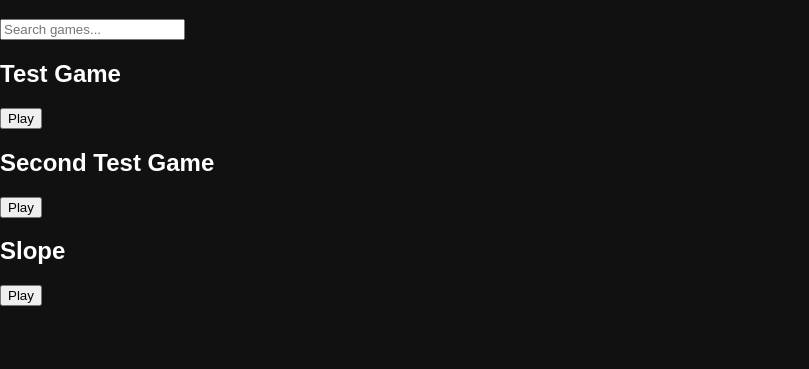
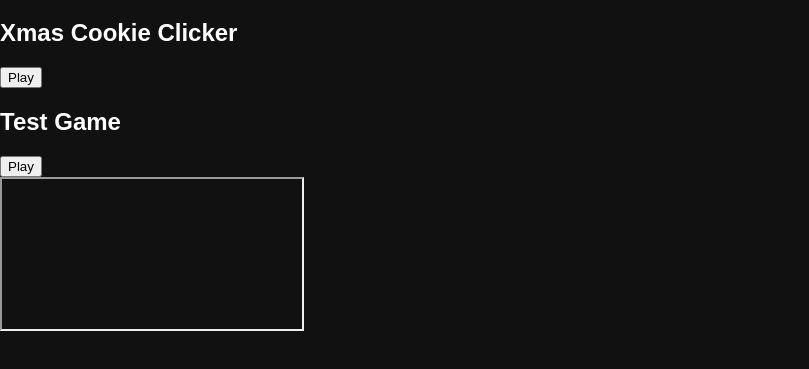
Before and after one commit to timmywan941-cmd/game-hub, a plain HTML site: page index.html in a window 1280 px wide. Shown: the part 101-470 px from the top of the page, without its empty margins (0-809 px from the left). Drawn offline with Linux system fonts and the light colour scheme.

Commit message:
Update index.html

```diff
--- a/index.html
+++ b/index.html
@@ -6,16 +6,24 @@
   <link rel="stylesheet" href="style.css">
 </head>
 <body>
-  <header class="header">
+
+  <header>
     <h1>My Game Hub</h1>
-    <input id="search" type="text" placeholder="Search games...">
   </header>
 
-  <main class="layout">
-    <!-- LEFT SIDE: GAME LIST -->
-    <section class="game-list" id="game-list">
+  <main class="container">
 
-      <!-- TEST GAME 1 -->
+    <section class="game-list">
+
+      <!-- Xmas Cookie Clicker -->
+      <div class="game-card" data-title="Xmas Cookie Clicker" data-tags="cookie xmas clicker freezenova">
+        <h2>Xmas Cookie Clicker</h2>
+        <button class="play-btn" data-url="https://unblocked-games.s3.amazonaws.com/xmas-cookie-clicker.html">
+          Play
+        </button>
+      </div>
+
+      <!-- Test Game -->
       <div class="game-card" data-title="Test Game" data-tags="test demo">
         <h2>Test Game</h2>
         <button class="play-btn" data-url="game1.html">
@@ -23,31 +31,15 @@
         </button>
       </div>
 
-      <!-- TEST GAME 2 -->
-      <div class="game-card" data-title="Second Test Game" data-tags="test blue demo">
-        <h2>Second Test Game</h2>
-        <button class="play-btn" data-url="game2.html">
-          Play
-        </button>
-      </div>
-
-      <!-- REAL GAME: SLOPE -->
-      <div class="game-card" data-title="Slope" data-tags="3d running ball fast">
-        <h2>Slope</h2>
-        <button class="play-btn"
-          data-url="https://sheeptester.github.io/slope-game/">
-          Play
-        </button>
-      </div>
-
     </section>
 
-    <!-- RIGHT SIDE: GAME VIEWER -->
     <section class="viewer">
-      <iframe id="game-frame" src="" frameborder="0" allowfullscreen></iframe>
+      <iframe id="game-frame"></iframe>
     </section>
+
   </main>
 
   <script src="script.js"></script>
+
 </body>
 </html>
```
